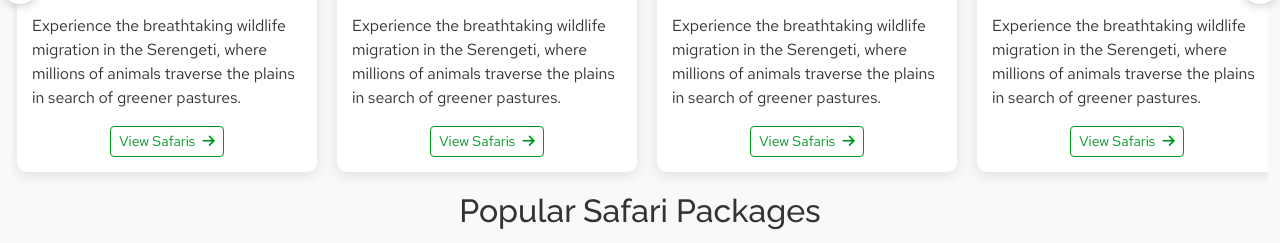
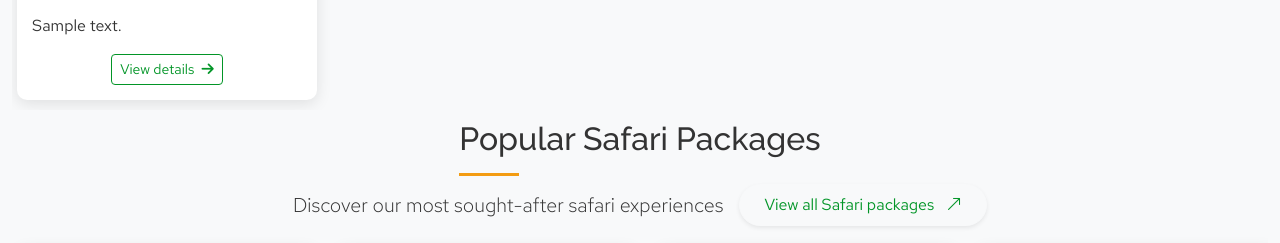
Before and after one commit to d3UsPr0/jengolifesafaris, a Django app: page / in a window 1280 px wide. Shown: the part 1850-2093 px from the top of the page. Run offline with Django 5.2, Linux system fonts and the light colour scheme; tables that the repository leaves empty hold one stand-in row (values such as "Sample post"); grey boxes marked "Sample" are stand-in pictures; some libraries are stand-ins or nearby versions.

Commit message:
Top destination

```diff
--- a/jengolifesafaris/settings.py
+++ b/jengolifesafaris/settings.py
@@ -153,8 +153,14 @@ USE_TZ = True
 # https://docs.djangoproject.com/en/5.2/howto/static-files/
 
 STATIC_URL = '/static/'
+STATICFILES_DIRS = [
+    BASE_DIR / 'static',
+]
 STATIC_ROOT = os.path.join(BASE_DIR, 'staticfiles')
 
+# Media files
+MEDIA_URL = '/media/'
+MEDIA_ROOT = os.path.join(BASE_DIR, 'media')
 
 # Default primary key field type
 # https://docs.djangoproject.com/en/5.2/ref/settings/#default-auto-field
--- a/jengolifesafaris/urls.py
+++ b/jengolifesafaris/urls.py
@@ -16,8 +16,12 @@ Including another URLconf
 """
 from django.contrib import admin
 from django.urls import path, include
+from django.conf import settings
+from django.conf.urls.static import static
 
 urlpatterns = [
     path('admin/', admin.site.urls),
     path('', include('web.urls')),
 ]
+if settings.DEBUG:
+    urlpatterns += static(settings.MEDIA_URL, document_root=settings.MEDIA_ROOT)
--- a/web/templates/web/home.html
+++ b/web/templates/web/home.html
@@ -55,7 +55,7 @@
         </div>
     </section>
 
-    <!-- Safari Packages -->
+    <!-- Destinations Section -->
     <section id="destinations" class="bg-light ">
             <div class="container-fluid">
                 <div class="text-center">
@@ -73,116 +73,36 @@
                 <i class="fas fa-chevron-left"></i>
             </button>
 
-            <!-- Safari Packages Container -->
+            <!-- Destinations Container -->
             <div class="safari-packages-container">
         <div class="safari-packages-scroll">
-                    <!-- Card 1 -->
+        {% for destination in destinations %}
+        <!-- Dynamic Card for each Destination -->
         <div class="safari-package-card">
             <div class="package-image-container">
-                            <img src="https://images.unsplash.com/photo-1551969014-7d2c4cddf0b6?ixlib=rb-4.0.3&auto=format&fit=crop&w=600&q=80" alt="Serengeti Migration">
+                {% if destination.image %}
+                    <img src="{{ destination.image.url }}" alt="{{ destination.name }}">
+                {% else %}
+                    <img src="https://images.unsplash.com/photo-1551969014-7d2c4cddf0b6?ixlib=rb-4.0.3&auto=format&fit=crop&w=600&q=80" alt="{{ destination.name }}">
+                {% endif %}
                 <div class="package-title-overlay">
-                                <h5>Serengeti Migration</h5>
+                    <h5>{{ destination.name }}</h5>
                 </div>
             </div>
             <div class="package-details">
-                            <p>Experience the breathtaking wildlife migration in the Serengeti, where millions of animals traverse the plains in search of greener pastures.</p>
+                <p>{{ destination.description|truncatewords:30 }}</p>
                 <div class="text-center">
-                                <a href="{% url 'safari' %}" class="btn btn-outline-primary btn-sm">
-                                    View Safaris <i class="fas fa-arrow-right ms-1"></i>
-                                </a>
+                    <a href="{% url 'destination' destination.slug %}"
+                    class="btn btn-outline-primary btn-sm">View details <i class="fas fa-arrow-right ms-1"></i></a>
                 </div>
             </div>
         </div>
-
-                    <!-- Card 2 -->
-                    <div class="safari-package-card">
-                        <div class="package-image-container">
-                            <img src="https://images.unsplash.com/photo-1551085254-e96b210db58a?ixlib=rb-4.0.3&auto=format&fit=crop&w=600&q=80" alt="Maasai Mara Adventure">
-                            <div class="package-title-overlay">
-                                <h5>Maasai Mara Adventure</h5>
+        {% empty %}
+        <!-- Fallback content if no destinations exist -->
+        <div class="col-12 text-center">
+            <p class="text-muted">No destinations available at the moment.</p>
         </div>
-                        </div>
-                        <div class="package-details">
-                            <p>Experience the breathtaking wildlife migration in the Serengeti, where millions of animals traverse the plains in search of greener pastures.</p>
-                            <div class="text-center">
-                                <a href="{% url 'safari' %}" class="btn btn-outline-primary btn-sm">
-                                    View Safaris <i class="fas fa-arrow-right ms-1"></i>
-                                </a>
-                            </div>
-                        </div>
-                    </div>
-
-                    <!-- Card 3 -->
-                    <div class="safari-package-card">
-                        <div class="package-image-container">
-                            <img src="https://images.unsplash.com/photo-1502082553048-f009c37129b9?ixlib=rb-4.0.3&auto=format&fit=crop&w=600&q=80" alt="Gorilla Trekking">
-                            <div class="package-title-overlay">
-                                <h5>Gorilla Trekking</h5>
-                            </div>
-                        </div>
-                        <div class="package-details">
-                            <p>Experience the breathtaking wildlife migration in the Serengeti, where millions of animals traverse the plains in search of greener pastures.</p>
-                            <div class="text-center">
-                                <a href="{% url 'safari' %}" class="btn btn-outline-primary btn-sm">
-                                    View Safaris <i class="fas fa-arrow-right ms-1"></i>
-                                </a>
-                            </div>
-                        </div>
-                    </div>
-
-                    <!-- Card 4 -->
-                    <div class="safari-package-card">
-                        <div class="package-image-container">
-                            <img src="https://images.unsplash.com/photo-1547471080-7cc2caa01a7e?ixlib=rb-4.0.3&auto=format&fit=crop&w=600&q=80" alt="Lion Safari">
-                            <div class="package-title-overlay">
-                                <h5>Lion King Safari</h5>
-                            </div>
-                        </div>
-                        <div class="package-details">
-                            <p>Experience the breathtaking wildlife migration in the Serengeti, where millions of animals traverse the plains in search of greener pastures.</p>
-                            <div class="text-center">
-                                <a href="{% url 'safari' %}" class="btn btn-outline-primary btn-sm">
-                                    View Safaris <i class="fas fa-arrow-right ms-1"></i>
-                                </a>
-                            </div>
-                        </div>
-                    </div>
-
-                    <!-- Card 5 -->
-                    <div class="safari-package-card">
-                        <div class="package-image-container">
-                            <img src="https://images.unsplash.com/photo-1557050543-4d5f4e07ef46?ixlib=rb-4.0.3&auto=format&fit=crop&w=600&q=80" alt="Elephant Safari">
-                            <div class="package-title-overlay">
-                                <h5>Elephant Wilderness</h5>
-                            </div>
-                        </div>
-                        <div class="package-details">
-                            <p>Experience the breathtaking wildlife migration in the Serengeti, where millions of animals traverse the plains in search of greener pastures.</p>
-                            <div class="text-center">
-                                <a href="{% url 'safari' %}" class="btn btn-outline-primary btn-sm">
-                                    View Safaris <i class="fas fa-arrow-right ms-1"></i>
-                                </a>
-                            </div>
-                        </div>
-                    </div>
-
-                    <!-- Card 6 -->
-                    <div class="safari-package-card">
-                        <div class="package-image-container">
-                            <img src="https://images.unsplash.com/photo-1546182990-dffeafbe841d?ixlib=rb-4.0.3&auto=format&fit=crop&w=600&q=80" alt="Big Five Safari">
-                            <div class="package-title-overlay">
-                                <h5>Big Five Safari</h5>
-                            </div>
-                        </div>
-                        <div class="package-details">
-                            <p>Experience the breathtaking wildlife migration in the Serengeti, where millions of animals traverse the plains in search of greener pastures.</p>
-                            <div class="text-center">
-                                <a href="{% url 'safari' %}" class="btn btn-outline-primary btn-sm">
-                                    View Safaris <i class="fas fa-arrow-right ms-1"></i>
-                                </a>
-                            </div>
-                        </div>
-                    </div>
+        {% endfor %}
     </div>
 </div>
 
@@ -195,6 +115,7 @@
         </div>
     </section>
 
+    <!-- Safari Packages -->
     <section id="safaris" class="bg-light">
             <div class="container-fluid">
                 <div class="text-center">
@@ -203,7 +124,7 @@
                     <!-- flex wrapper for paragraph + button -->
                     <div class="d-flex justify-content-center align-items-center gap-3 flex-wrap">
                     <p class="lead mb-0">Discover our most sought-after safari experiences</p>
-                    <a href="#" class="btn btn-light rounded-pill shadow-sm px-4 py-2 text-primary btn-all">View all popular packages <i class="bi bi-arrow-up-right ms-2"></i></a>
+                    <a href="#" class="btn btn-light rounded-pill shadow-sm px-4 py-2 text-primary btn-all">View all Safari packages <i class="bi bi-arrow-up-right ms-2"></i></a>
                 </div>
             </div>
 
@@ -232,7 +153,7 @@
                             </ul>
                             <div class="text-center">
                                 <a href="{% url 'safari' %}" class="btn btn-outline-primary btn-sm">
-                                    View details <i class="fas fa-arrow-right ms-1"></i>
+                                    View Safari <i class="fas fa-arrow-right ms-1"></i>
                                 </a>
                             </div>
                         </div>
@@ -254,7 +175,7 @@
                             </ul>
                             <div class="text-center">
                                 <a href="#" class="btn btn-outline-primary btn-sm">
-                                    View details <i class="fas fa-arrow-right ms-1"></i>
+                                    View Safari <i class="fas fa-arrow-right ms-1"></i>
                                 </a>
                             </div>
                         </div>
@@ -276,7 +197,7 @@
                             </ul>
                             <div class="text-center">
                                 <a href="#" class="btn btn-outline-primary btn-sm">
-                                    View details <i class="fas fa-arrow-right ms-1"></i>
+                                    View Safari <i class="fas fa-arrow-right ms-1"></i>
                                 </a>
                             </div>
                         </div>
@@ -298,7 +219,7 @@
                             </ul>
                             <div class="text-center">
                                 <a href="#" class="btn btn-outline-primary btn-sm">
-                                    View details <i class="fas fa-arrow-right ms-1"></i>
+                                    View Safari <i class="fas fa-arrow-right ms-1"></i>
                                 </a>
                             </div>
                         </div>
@@ -320,7 +241,7 @@
                             </ul>
                             <div class="text-center">
                                 <a href="#" class="btn btn-outline-primary btn-sm">
-                                    View details <i class="fas fa-arrow-right ms-1"></i>
+                                    View Safari <i class="fas fa-arrow-right ms-1"></i>
                                 </a>
                             </div>
                         </div>
@@ -342,7 +263,7 @@
                             </ul>
                             <div class="text-center">
                                 <a href="#" class="btn btn-outline-primary btn-sm">
-                                    View details <i class="fas fa-arrow-right ms-1"></i>
+                                    View Safari <i class="fas fa-arrow-right ms-1"></i>
                                 </a>
                             </div>
                         </div>
--- a/web/urls.py
+++ b/web/urls.py
@@ -5,4 +5,6 @@ urlpatterns = [
     path('', views.home, name='home'),
     path('safari/', views.safari, name='safari'),
     path('about/', views.about, name='about'),
+    path('destinations/', views.destinations, name='destination'),
+    path('destination/<slug:slug>/', views.destination, name='destination'),
 ]
--- a/web/views.py
+++ b/web/views.py
@@ -1,10 +1,37 @@
-from django.shortcuts import render
+from django.shortcuts import get_object_or_404, render
+from .models import Destination
 
 def home(request):
-    return render(request, 'web/home.html')
+    # Get all destinations or filter as needed
+    destinations = Destination.objects.filter(is_popular=True)  # or .all() for all destinations
+
+    context = {
+        'destinations': destinations
+    }
+    return render(request, 'web/home.html', context)
+
+
+def destination(request, slug):
+    # Get the destination by slug or return 404
+    destination = get_object_or_404(Destination, slug=slug)
+
+    context = {
+        'destination': destination
+    }
+    return render(request, 'web/destination.html', context)
+
 
 def safari(request):
     return render(request, 'web/safari.html')
 
 def about(request):
     return render(request, 'web/about.html')
+
+def destinations(request):
+    # Get all destinations or filter as needed
+    destinations = Destination.objects.filter(is_popular=True)  # or .all() for all destinations
+
+    context = {
+        'destinations': destinations
+    }
+    return render(request, 'web/destinations.html', context)
```
Also changed, not shown: web/models.py (+7 -2 lines), web/templates/web/destination.html (added, +52 -0 lines), destinations/destination.jpeg (added), media/destinations/destination.jpeg (added), media/destinations/destination_QZzEs6I.jpeg (added), media/destinations/destination_uSloxUg.jpeg (added). Lines whose indentation alone changed are shown as unchanged.
